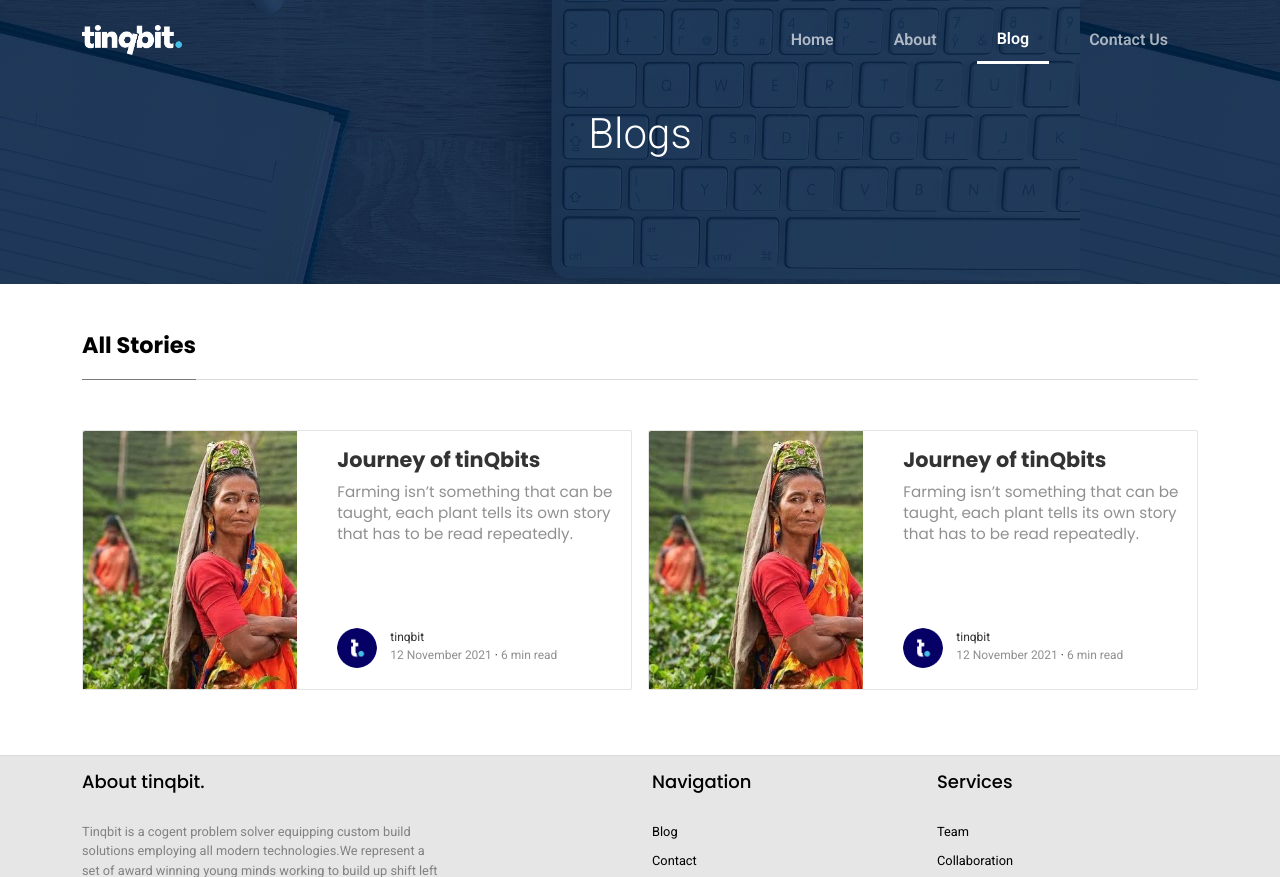
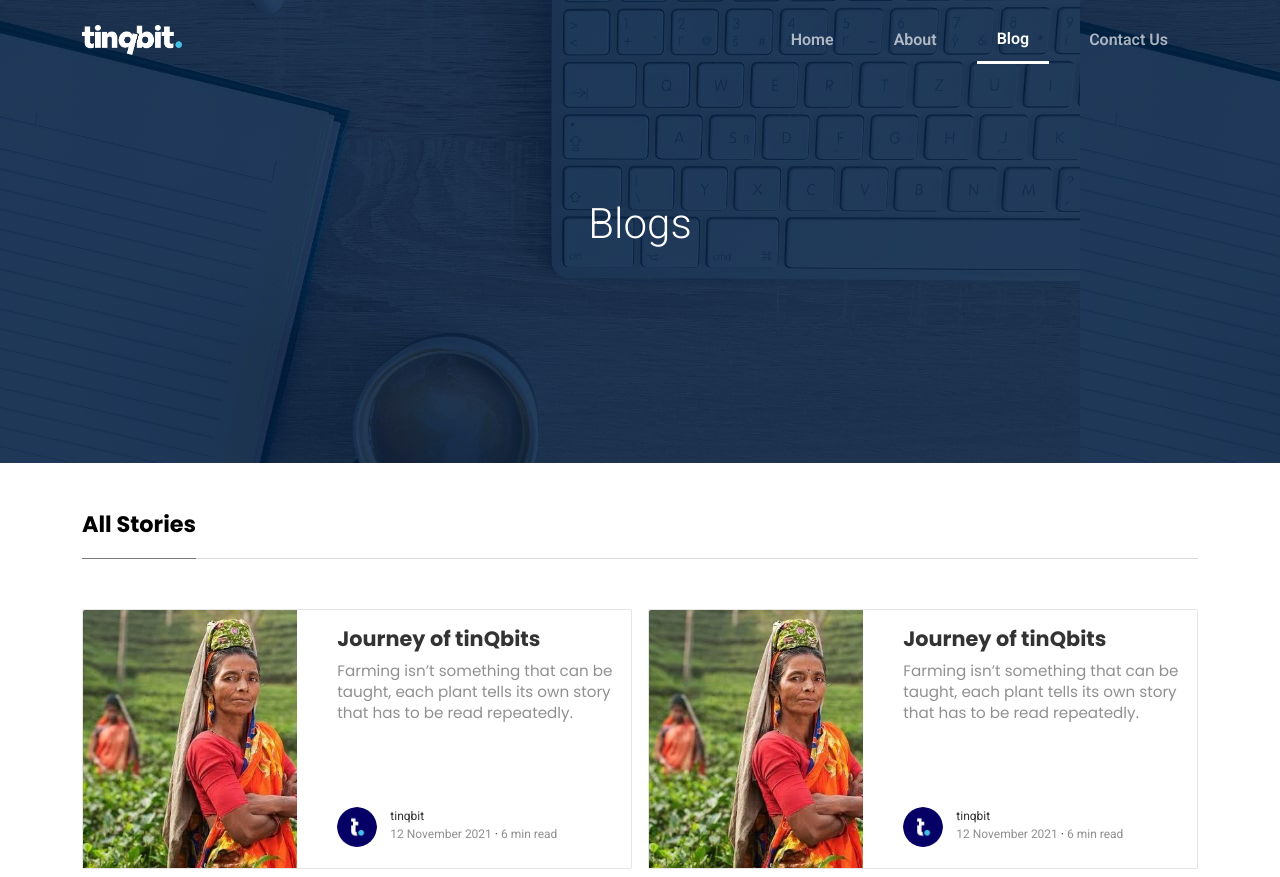
Before and after one commit to ajithkr12/Company_website2021, a PHP site: page /blog.html in a window 1280 px wide. Shown: the top 877 px of the page. Run offline with PHP 8.4, Linux system fonts and the light colour scheme.

Commit message:
Add files via upload

```diff
--- a/assets/css/style.css
+++ b/assets/css/style.css
@@ -1129,6 +1129,14 @@ section {
   text-align: center;
 
 }
+@media (min-width:576px) {
+.mainheading {
+  /* padding:1rem 0rem; */
+  /* padding: 120px 30px 100px 120px; */
+  padding: 15%;
+
+}
+}
 a {
   color:#00ab6b;
 }
```
